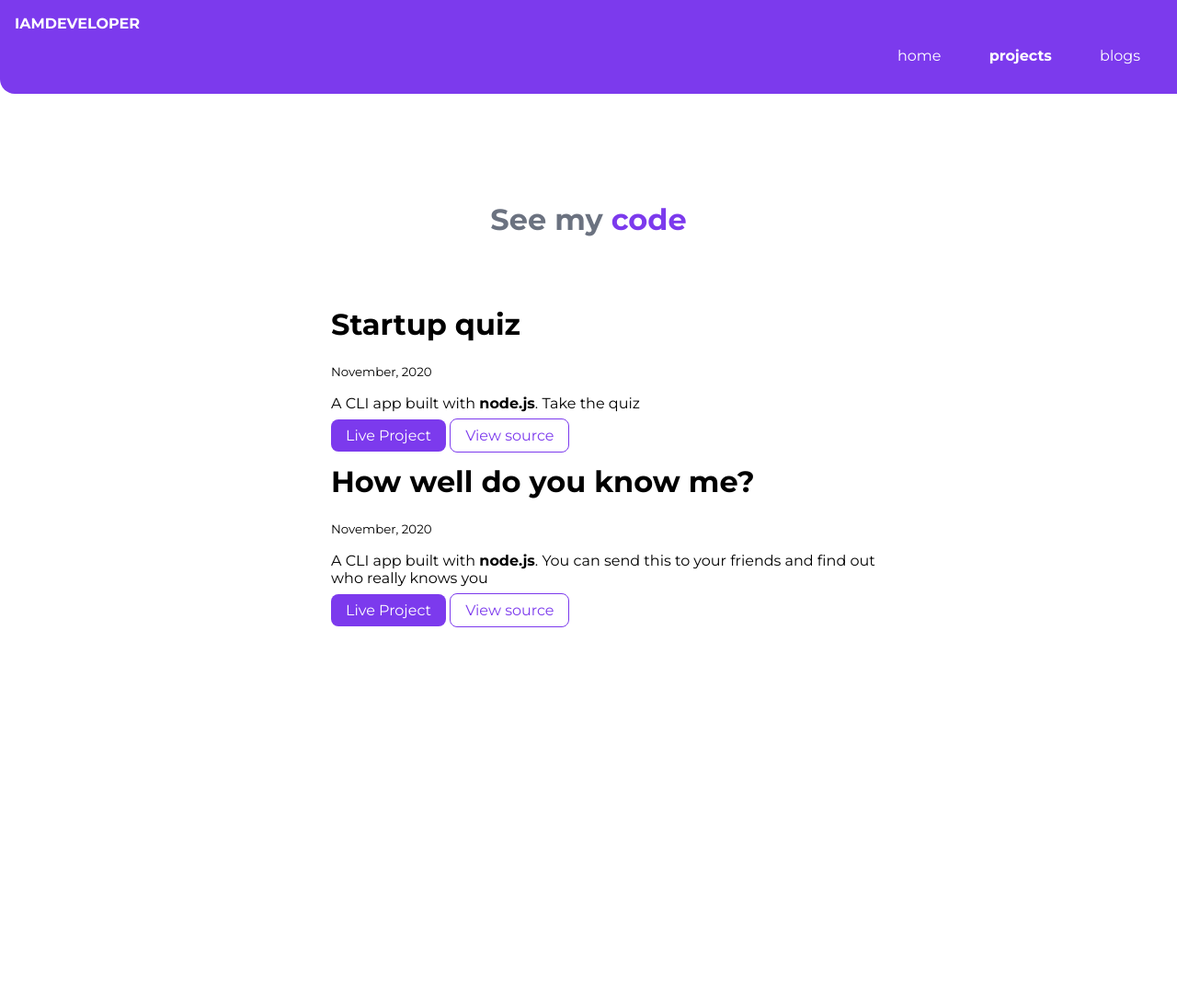
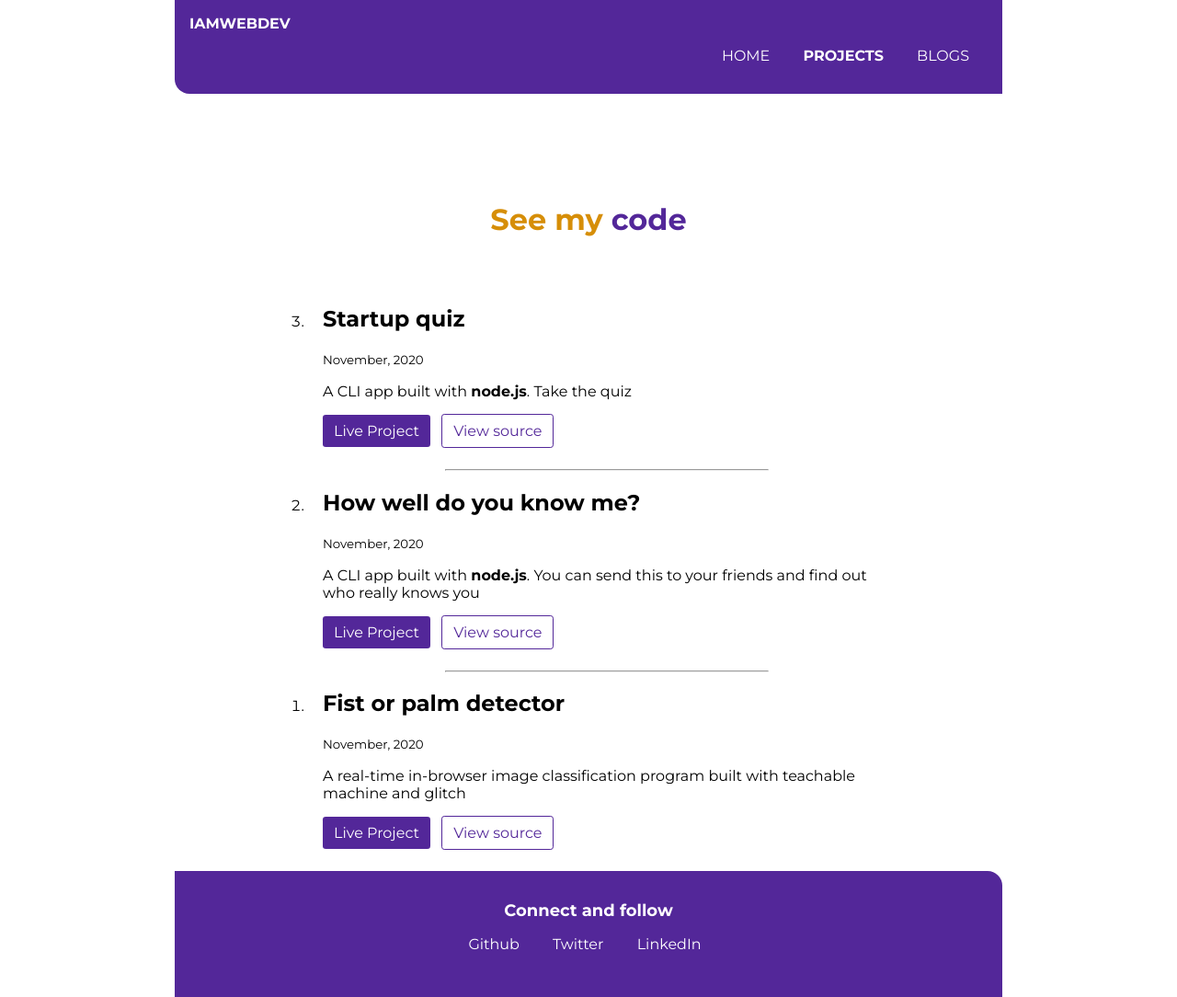
Before and after one commit to kushanksriraj/kushanksriraj-site, a plain HTML site: page projects.html in a window 1280 px wide. Shown: the whole page at 92% size. Before the commit the page ends 800 px from the top, so only its background shows below. Drawn offline with Linux system fonts and the light colour scheme.

Commit message:
added projects

```diff
--- a/projects.html
+++ b/projects.html
@@ -1,21 +1,23 @@
 <!DOCTYPE html>
 <html lang="en">
+
 <head>
     <meta charset="UTF-8">
     <meta name="viewport" content="width=device-width, initial-scale=1.0">
-    <title>Projects | Kushank</title>
+    <title>Projects | Kushank Sriraj</title>
     <link rel="stylesheet" href="styles.css" />
 </head>
+
 <body>
     <nav class="navigation container">
-        <div class="nav-brand">IAMDEVELOPER</div>
+        <div class="nav-brand">IAMWEBDEV</div>
         <ul class="list-non-bullet nav-pills">
             <li class="list-item-inline">
-                <a href="/" class="link">home<a>
+                <a href="/" class="link">HOME<a>
             <li class="list-item-inline">
-                <a href="/projects.html" class="link link-active">projects</a>
+                <a href="/projects.html" class="link link-active">PROJECTS</a>
             <li class="list-item-inline">
-                <a href="/blogs.html" class="link">blogs</a>
+                <a href="/blogs.html" class="link">BLOGS</a>
             </li>
             </li>
             </li>
@@ -23,35 +25,59 @@
     </nav>
 
     <header class="hero">
-        <h1 class="hero-heading">See my  <span class="heading-inverted">code</span></h1>
+        <h1 class="hero-heading">See my <span class="heading-inverted">code</span></h1>
     </header>
 
-    <ul class="list-non-bullet">
-        <li>
-            <div class="container container-center">
-            <h1>Startup quiz</h1>
+    <ol reversed>
+        <li class="container-center">
+            <div class="container">
+                <h2>Startup quiz</h2>
                 <small>November, 2020</small>
                 <p>A CLI app built with <strong>node.js</strong>. Take the quiz</p>
-
-            <a href="/" class="link link-primary">Live Project</a>
-
-            <a href="/" class="link link-secondary">View source</a>
+                <a href="https://repl.it/@kushanksriraj/levelZero-Project2?embed=1&output=1" class="link link-primary">Live Project</a>
+                <a href="https://github.com/kushanksriraj/levelZero-Project2" class="link link-secondary">View source</a>
             </div>
         </li>
 
-        <li>
-            <div class="container container-center">
-            <h1>How well do you know me?</h1>
+        <hr >
+
+        <li class="container-center">
+            <div class="container">
+                <h2>How well do you know me?</h2>
                 <small>November, 2020</small>
-            <p>A CLI app built with <strong>node.js</strong>. You can send this to your friends and find out who really knows you</p>
-
-            <a href="/" class="link link-primary">Live Project</a>
-
-            <a href="/" class="link link-secondary">View source</a>
+                <p>A CLI app built with <strong>node.js</strong>. You can send this to your friends and find out who
+                    really knows you</p>
+                <a href="https://repl.it/@kushanksriraj/levelZero-Project1?embed=1&output=1" class="link link-primary">Live Project</a>
+                <a href="https://github.com/kushanksriraj/levelZero-Project1" class="link link-secondary">View source</a>
             </div>
         </li>
 
+         <hr >
+
+        <li class="container-center">
+            <div class="container">
+                <h2>Fist or palm detector</h2>
+                <small>November, 2020</small>
+                <p>A real-time in-browser image classification program built with teachable machine and glitch</p>
+                <a href="https://kushanksriraj.github.io/fist-palm-detector" class="link link-primary">Live Project</a>
+                <a href="https://github.com/kushanksriraj/fist-palm-detector" class="link link-secondary">View source</a>
+            </div>
+        </li>
+
+    </ol>
+
+    <footer class="footer margin-md">
+        <div class="footer-header">Connect and follow
+    </div>
+        <ul class="social-links list-non-bullet">
+            <li class="list-item-inline"> <a href="https://github.com/kushanksriraj" class="link">Github</a> </li>
+            <li class="list-item-inline"> <a href="https://twitter.com/KushankSriraj" class="link">Twitter</a> </li>
+            <li class="list-item-inline"> <a href="https://www.linkedin.com/in/kushank-sriraj/" class="link">LinkedIn</a> </li>
         </ul>
+    </footer>
+
+
 
 </body>
+
 </html>
--- a/styles.css
+++ b/styles.css
@@ -1,25 +1,31 @@
 @import url('https://fonts.googleapis.com/css2?family=Montserrat:wght@400;700&display=swap');
 
+
 :root {
-    --primary-color: #7C3AED;
-    --dark-gray: #6B7280;
-    --off-white: #F3F4F6;
-
+    --primary-color: #532799;
+    --dark-gray: #d68e08;
+    --off-white: #f6f8fa;
 }
 
 body {
     font-family: 'Montserrat', sans-serif;
-    margin: 0px;
+    max-width: 900px;
+    margin: auto;
+}
+
+p {
+    padding-bottom: 0.5rem;
 }
 
 hr {
-    margin: 2rem 0rem;
+    margin-top: 2rem;
+    max-width: 350px;
 }
 
 
 /* spaces */
 .margin-md {
-    margin: 2rem;
+    margin-top: 2rem;
 }
 
 
@@ -29,29 +35,35 @@ hr {
     padding: 0rem 1rem;
 }
 
+.container h1 {
+    text-align: left;
+}
+
 .container-center {
-    max-width: 600px;
+    max-width: 650px;
     margin: auto;
 }
+
+
+
 
 /** links **/
 .link {
     box-sizing: border-box;
     text-decoration: none;
-    padding: 0.5rem 1rem;
-    /* margin-top: 1rem;
-    margin-bottom: 1rem; */
+    padding: 0.5rem 0.75rem;
+    margin-right: 0.5rem;
 }
 
 .link-primary {
     background-color: var(--primary-color);
-    border-radius: 0.5rem;
+    border-radius: 0.2rem;
     color: white;
 }
 
 .link-secondary {
     color: var(--primary-color);
-    border-radius: 0.5rem;
+    border-radius: 0.2rem;
     border: 1px solid var(--primary-color);
 }
 
@@ -63,7 +75,7 @@ hr {
 
 .list-item-inline {
     display: inline;
-    padding: 0rem 0.5rem;
+    /* padding: 0rem 0rem; */
 }
 
 
@@ -122,12 +134,12 @@ hr {
 /* section */
 
 .section {
-    padding: 2rem;
+    padding: 2rem 1rem 2rem 1rem;
 
 }
 
 .section h1 {
-    text-align: center;
+    text-align: left;
 }
 
 .ow {
```
Also changed, not shown: blogs.html (+5 -13 lines), index.html (+20 -16 lines), images/hero.svg. Lines whose indentation alone changed are shown as unchanged.
